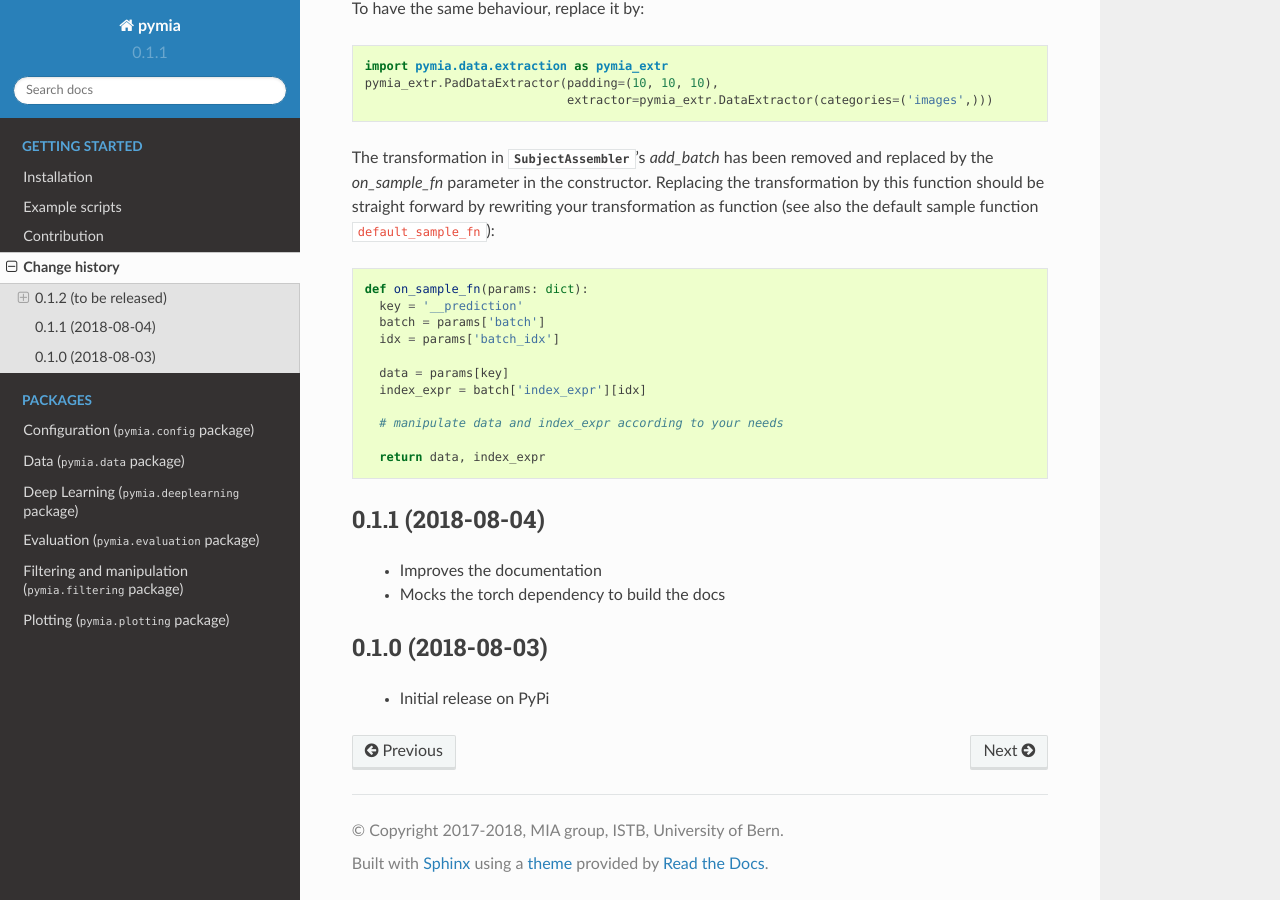
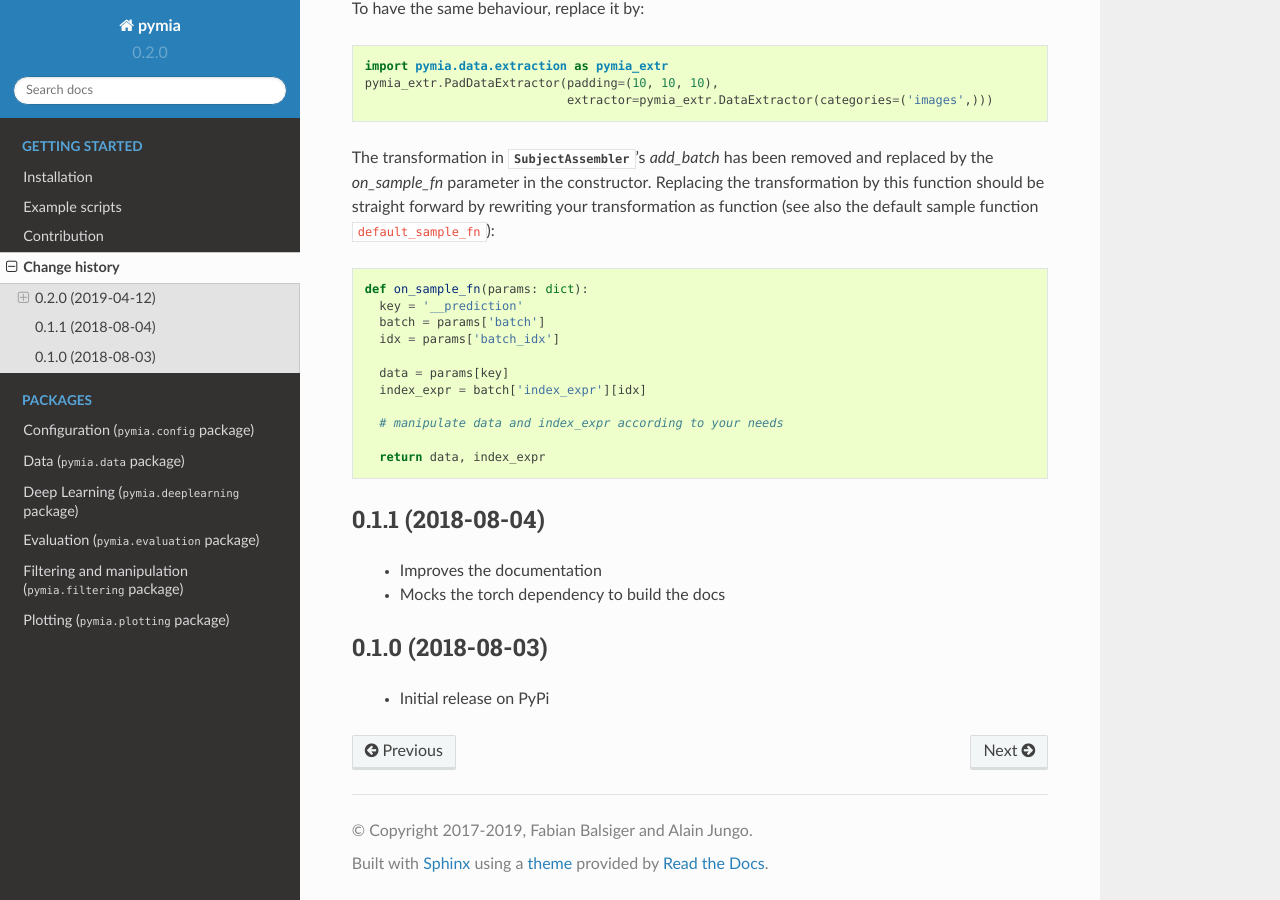
Before and after one commit to rundherum/pymia, a Sphinx documentation site: the page built from docs/history.rst, in a window 1280 px wide and 900 px high, scrolled down 912 px. Built offline with Sphinx 7.4.7 and the Read the Docs theme 2.0.0, drawn with Linux system fonts in a browser that asks for light colours; formulas are drawn with MathJax 3; cross-references to code outside the pages are shown as plain code; some of the changed text lies outside the part shown.

Commit message:
docs(all): change author and bump version

```diff
--- a/docs/conf.py
+++ b/docs/conf.py
@@ -59,17 +59,17 @@ master_doc = 'index'
 
 # General information about the project.
 project = 'pymia'
-copyright = '2017-2018, MIA group, ISTB, University of Bern'
-author = 'Fabian Balsiger'
+copyright = '2017-2019, Fabian Balsiger and Alain Jungo'
+author = 'Fabian Balsiger and Alain Jungo'
 
 # The version info for the project you're documenting, acts as replacement for
 # |version| and |release|, also used in various other places throughout the
 # built documents.
 #
 # The short X.Y version.
-version = '0.1.1'
+version = '0.2.0'
 # The full version, including alpha/beta/rc tags.
-release = '0.1.1'
+release = '0.2.0'
 
 # The language for content autogenerated by Sphinx. Refer to documentation
 # for a list of supported languages.
--- a/docs/history.rst
+++ b/docs/history.rst
@@ -3,8 +3,8 @@
 Change history
 ==============
 
-0.1.2 (to be released)
-----------------------
+0.2.0 (2019-04-12)
+------------------
 
  * New `deeplearning` package
  * New extractor :py:class:`PadDataExtractor`, which replaces the `PadPatchDataExtractor` (see migration guide below)
```
Also changed, not shown: setup.py (+8 -7 lines).
